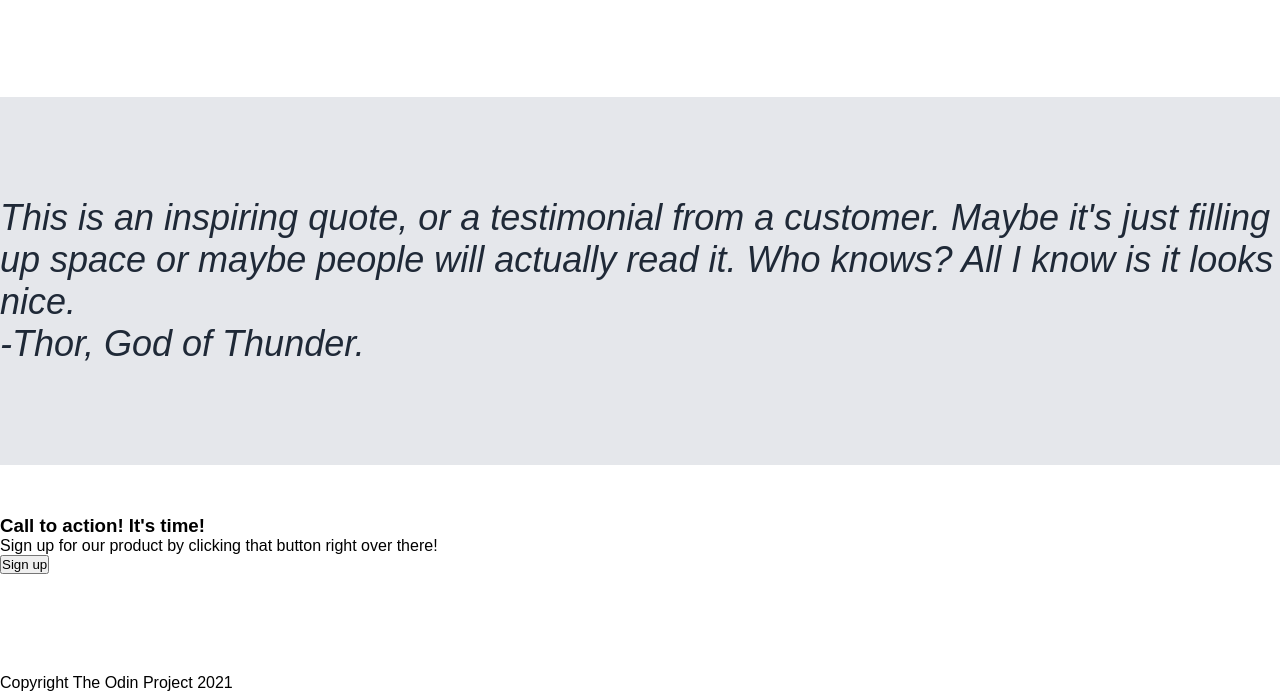
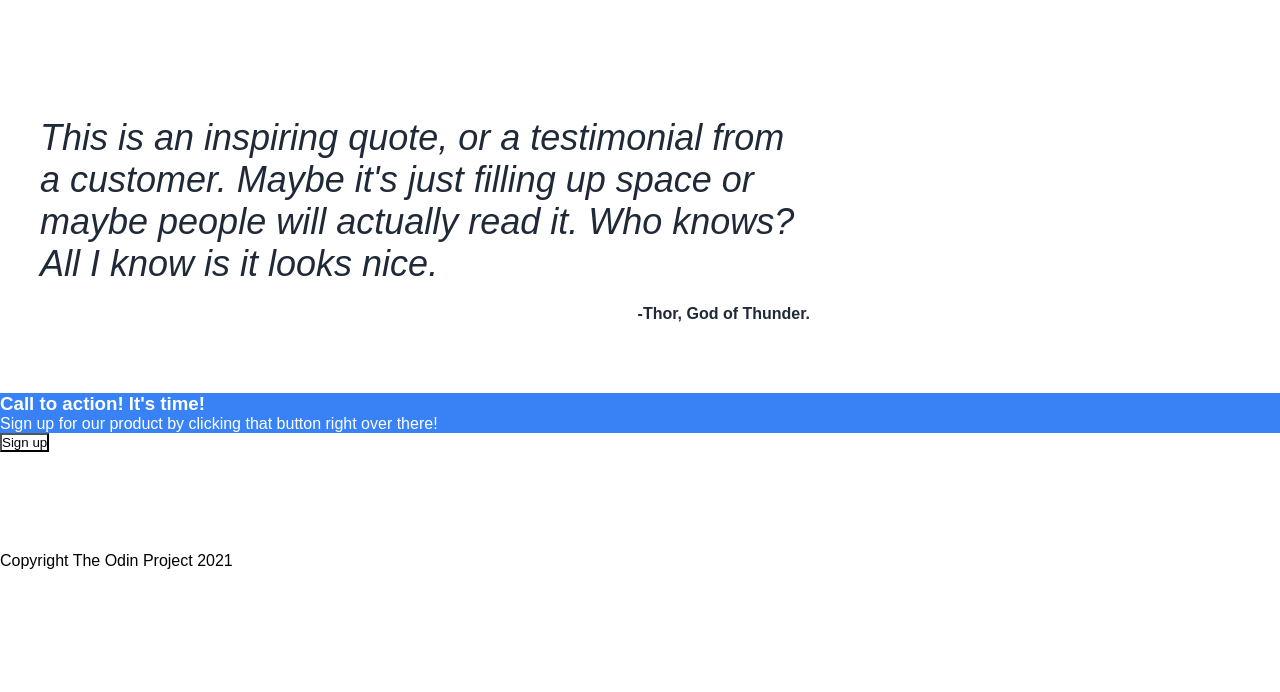
Before and after one commit to holmeskone/landing_page, a plain HTML site: page index.html in a window 1280 px wide. Shown: the part 917-1609 px from the top of the page. After the commit the page ends 1487 px from the top, so only its background shows below. Drawn offline with Linux system fonts and the light colour scheme.

Commit message:
Add styling to testimonial section with help of GPT

```diff
--- a/style.css
+++ b/style.css
@@ -124,18 +124,37 @@ a {
     word-wrap: break-word; /* Ensure the text wraps within the container */
 }
 
-.testimonial{
-    padding-top: 100px;
-    padding-bottom: 100px;
-    background-color: #e5e7eb;
 
+/* Overall styling for the testimonial section */
+.testimonial-section {
+    background-color: #e5e7eb; /* Light gray background */
+    padding: 40px 20px; /* Padding around the section */
+    display: flex;
+    justify-content: center; /* Centering the testimonial content */
+    margin: 40px 0; /* Adding vertical space around the section */
 }
 
-.testimonial p{
-    font-size: 36px;
-    font-style: italic;
-    font-weight: 300;
-    color: #1f2937;
+/* Styling for the individual testimonial box */
+.testimonial {
+    padding: 20px 40px; /* Padding inside the quote box */
+    max-width: 850px; /* Limiting the width of the testimonial */
+}
+
+/* Styling for the quote text */
+.quote {
+    font-style: italic; /* Italicized quote */
+    font-weight: light;
+    color: #1f2937; /* Slightly darker gray color */
+    font-size: 36px; /* Adjust font size */
+    margin-bottom: 20px; /* Space between quote and author */
+}
+
+/* Styling for the author's name */
+.author {
+    text-align: right; /* Right-aligning the author text */
+    font-weight: bold; /* Making the author's text bold */
+    color: #1f2937; /* Darker color for the author's name */
+    font-size: 16px; /* Slightly smaller font size for the author's name */
 }
 
 .calltoaction {
@@ -143,3 +162,12 @@ a {
     padding-top: 50px ;
     padding-bottom: 100px;
 }
+
+.calltoaction .cta {
+    background-color:#3882f6;
+    color: white;
+}
+.calltoaction button{
+    background-color: transparent;
+
+}
```
